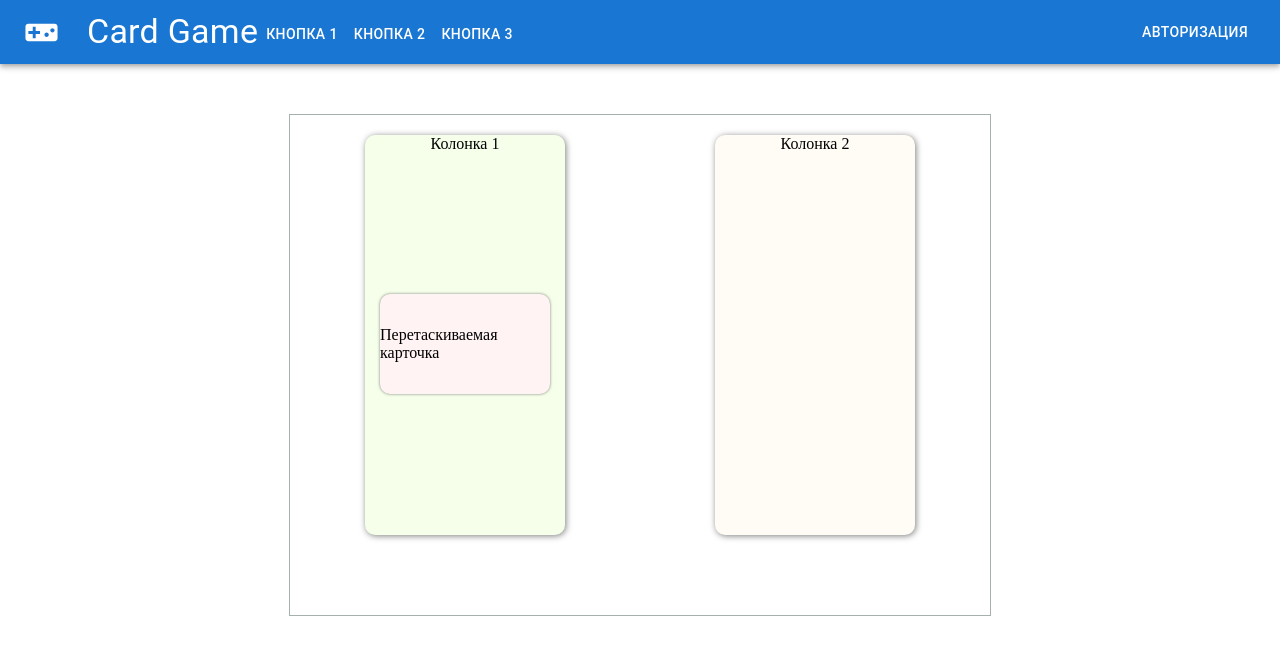
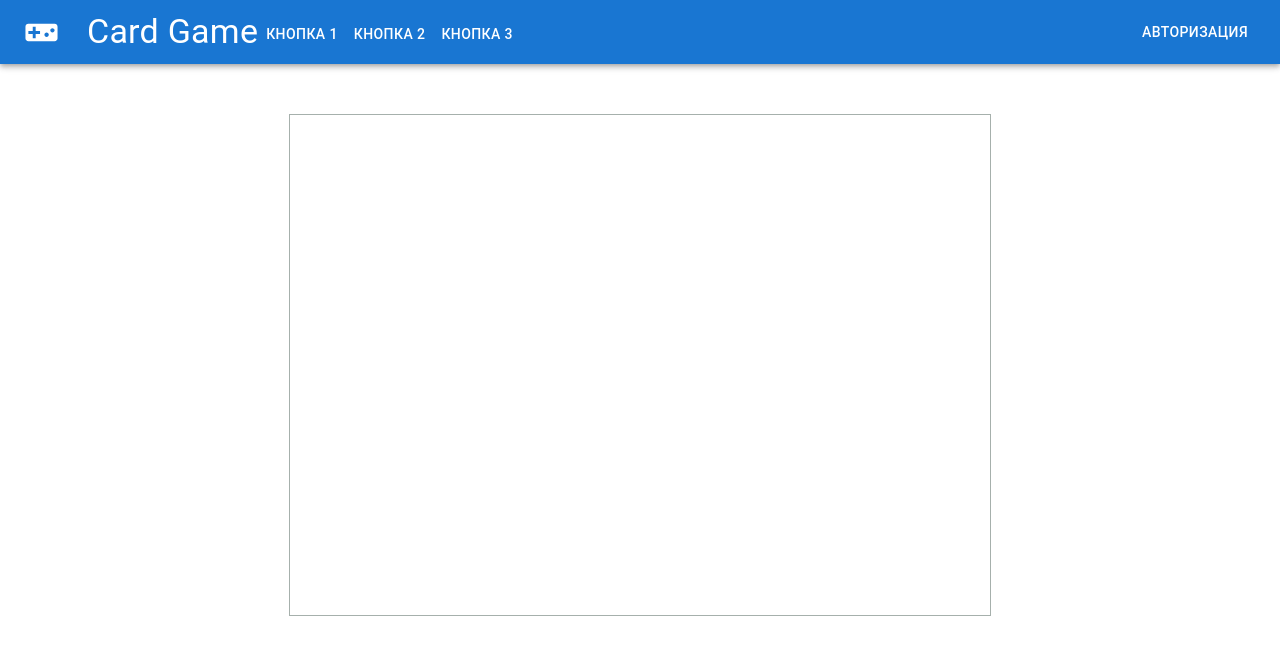
Before and after one commit to inevadim/inecardgame, a React (Create React App) app: page / in a window 1280 px wide. Shown: the top 654 px of the page. Built offline with nearby package versions, Linux system fonts and the light colour scheme.

Commit message:
cleaning code

```diff
--- a/src/components/body/Body.jsx
+++ b/src/components/body/Body.jsx
@@ -1,27 +1,5 @@
 import styles from './Body.module.scss';
 
-const MovableItem = () => {
-  return <div className={styles.movableItem}>Перетаскиваемая карточка</div>;
+export const Body = () => {
+  return <div className={styles.body}></div>;
 };
-const FirstColumn = () => {
-  return (
-    <div className={styles.firstColumn}>
-      Колонка 1
-      <MovableItem />
-    </div>
-  );
-};
-
-const SecondColumn = () => {
-  return <div className={styles.secondColumn}>Колонка 2</div>;
-};
-export const Body = () => {
-  return (
-    <div className={styles.body}>
-      <div className={styles.container}>
-        <FirstColumn />
-        <SecondColumn />
-      </div>
-    </div>
-  );
-};
--- a/src/components/body/Body.module.scss
+++ b/src/components/body/Body.module.scss
@@ -6,54 +6,3 @@
     margin: 0 auto;
     margin-top: 50px;
 }
-
-.container {
-    display: flex;
-    flex-direction: row;
-    justify-content: space-around;
-}
-
-.column {
-    height: 400px;
-    width: 200px;
-    margin: 20px;
-    border-radius: 10px;
-    box-shadow: 1px 1px 6px rgba(0,0,0,0.5);
-    display: flex;
-    justify-content: center;
-    flex-wrap: wrap;
-}
-
-.firstColumn {height: 400px;
-    width: 200px;
-    margin: 20px;
-    border-radius: 10px;
-    box-shadow: 1px 1px 6px rgba(0,0,0,0.5);
-    display: flex;
-    justify-content: center;
-    flex-wrap: wrap;
-    background-color: #f5ffea;
-}
-
-.secondColumn {height: 400px;
-    width: 200px;
-    margin: 20px;
-    border-radius: 10px;
-    box-shadow: 1px 1px 6px rgba(0,0,0,0.5);
-    display: flex;
-    justify-content: center;
-    flex-wrap: wrap;
-    background-color: #fffbf5;
-}
-
-.movableItem {
-    border-radius: 10px;
-    background-color: #fff3f3;
-    height: 100px;
-    width: 170px;
-    margin: 10px auto;
-    display: flex;
-    justify-content: center;
-    align-items: center;
-    box-shadow: 0px 0px 3px rgba(0,0,0,0.5);
-}
```
